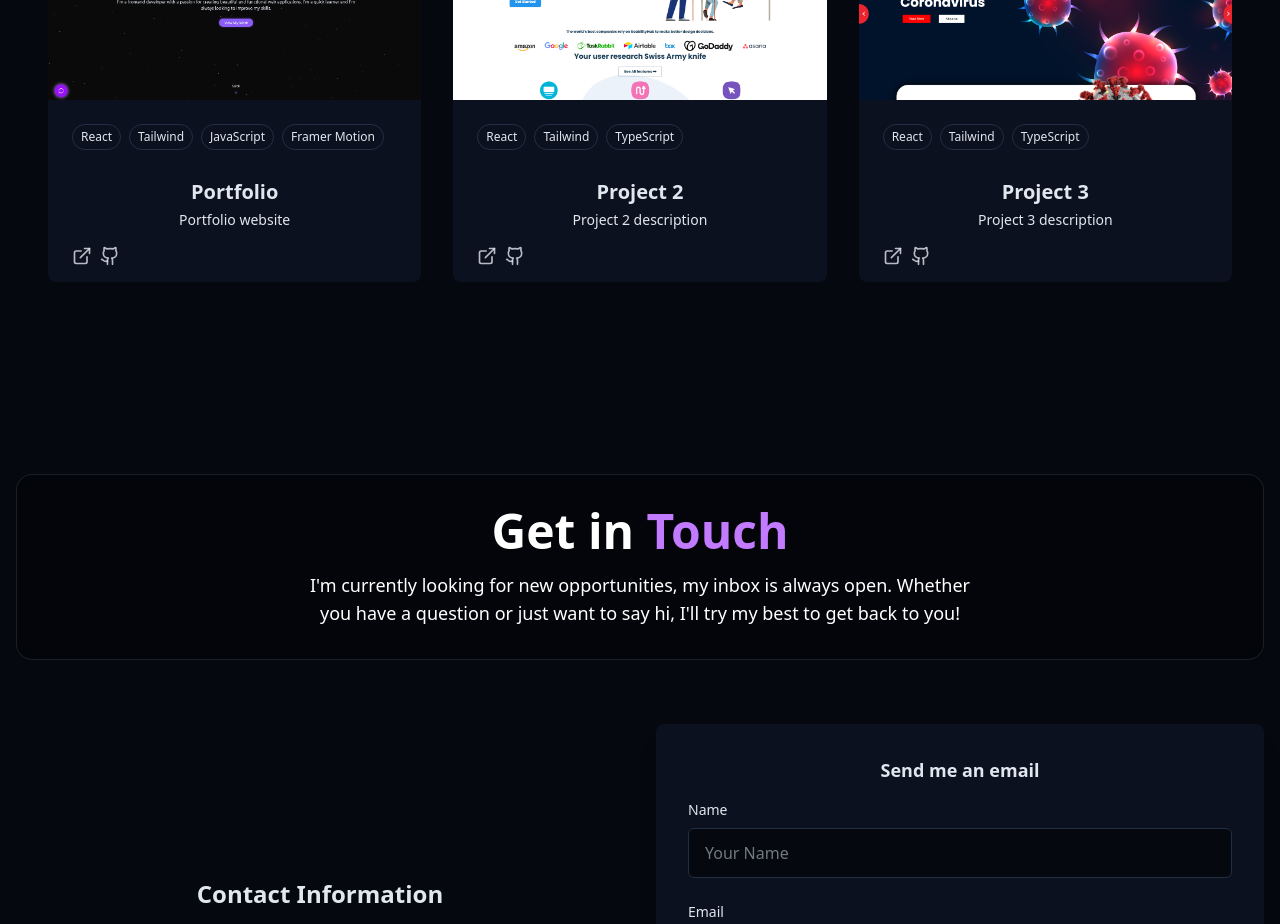
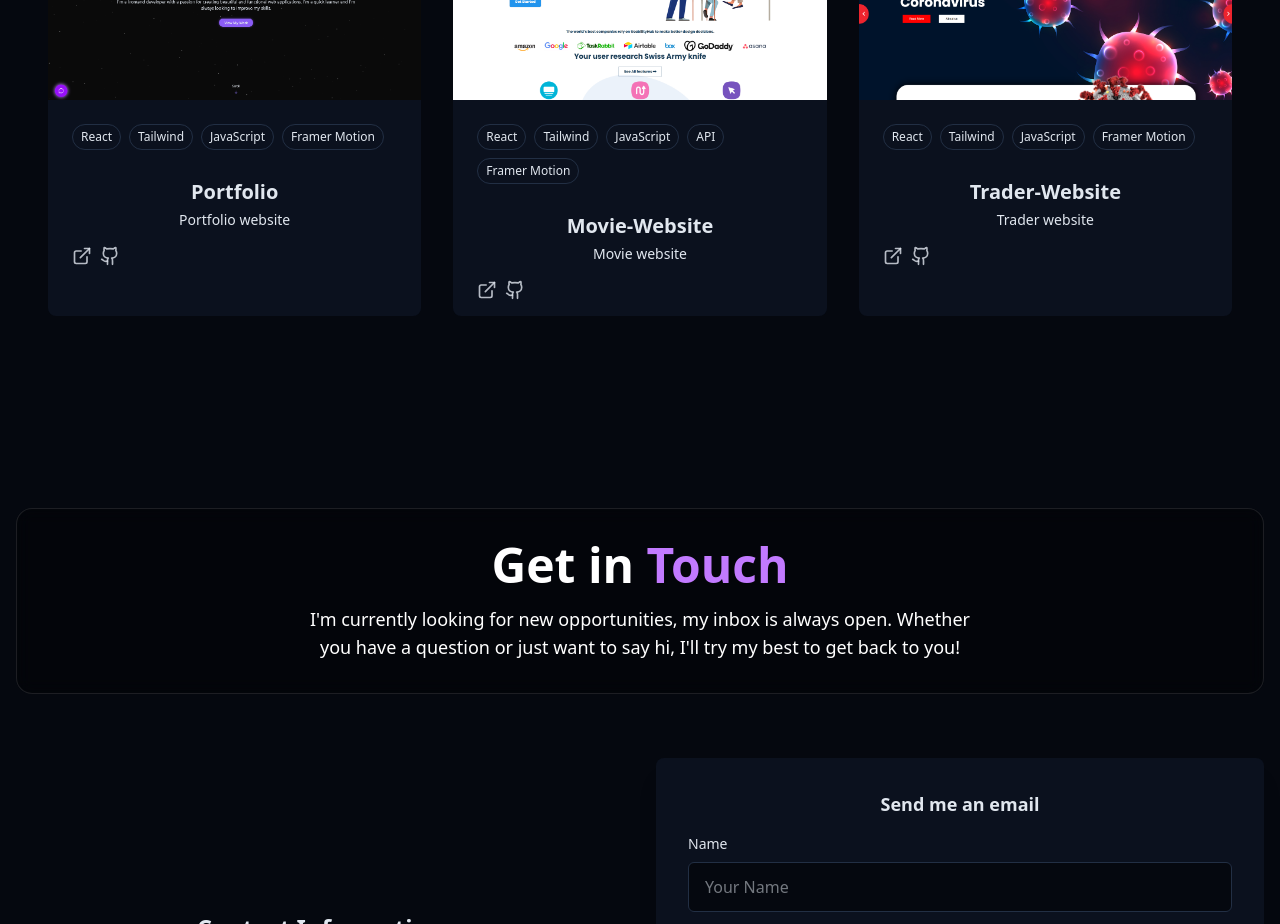
Before and after one commit to RohitPanchal097/RohitKumar-portfolio, a React (Vite) app: page / in a window 1280 px wide. Shown: the part 2760-3684 px from the top of the page. Built offline with nearby package versions, Linux system fonts and the light colour scheme.

Commit message:
add projects

```diff
--- a/index.html
+++ b/index.html
@@ -4,7 +4,7 @@
     <meta charset="UTF-8" />
     <link rel="icon" type="image/png" href="/146978640.png" />
     <meta name="viewport" content="width=device-width, initial-scale=1.0" />
-    <title>new-portfolio</title>
+    <title>My-Portfolio</title>
   </head>
   <body>
     <div id="root"></div>
--- a/src/Components/ProjectSection.jsx
+++ b/src/Components/ProjectSection.jsx
@@ -16,21 +16,21 @@ const projects = [
   },
   {
     id: 2,
-    title: "Project 2",
-    description: "Project 2 description",
+    title: "Movie-Website",
+    description: "Movie website",
     image: project2Image,
-    tags: ["React", "Tailwind", "TypeScript"],
-    github: "https://www.google.com",
-    live: "https://www.google.com",
+    tags: ["React", "Tailwind", "JavaScript", "API", "Framer Motion"],
+    github: "https://github.com/RohitPanchal097/Movie-Website",
+    live: "https://movie-website-two-nu.vercel.app/",
   },
   {
     id: 3,
-    title: "Project 3",
-    description: "Project 3 description",
+    title: "Trader-Website",
+    description: "Trader website",
     image: project3Image,
-    tags: ["React", "Tailwind", "TypeScript"],
-    github: "https://www.google.com",
-    live: "https://www.google.com",
+    tags: ["React", "Tailwind", "JavaScript", "Framer Motion",],
+    github: "#",
+    live: "https://www.dilsetrader.in/",
   },
 ];
 
```
Also changed, not shown: 1 other file (tests, documents, lock files or other folders).
